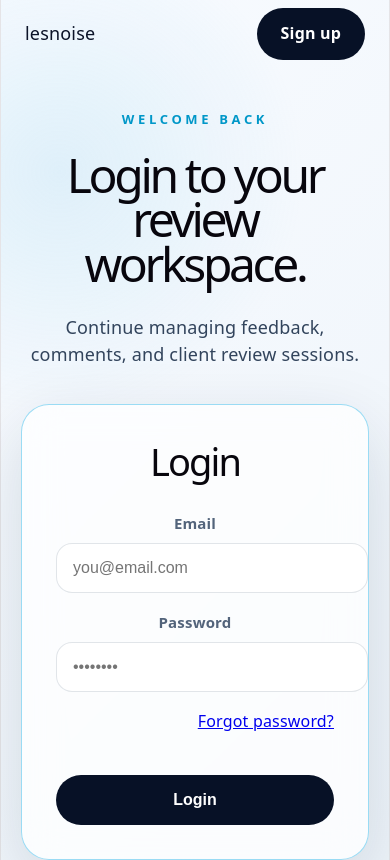
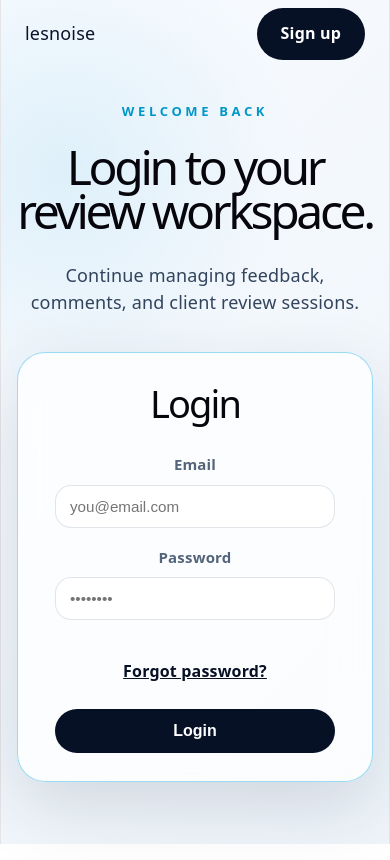
Before and after one commit to emiliagrama/lesnoise-frontend, a React app: page /login in a window 390 px wide. Built offline with nearby package versions, Linux system fonts and the light colour scheme; the HTML template or start-up script is replaced by a standard one.

Commit message:
Improve dashboard card handling

```diff
--- a/src/pages/Dashboard.css
+++ b/src/pages/Dashboard.css
@@ -104,6 +104,7 @@
     border-color 0.2s ease,
     box-shadow 0.2s ease,
     background 0.2s ease;
+
 }
 
 .dashboard-input:focus {
@@ -152,8 +153,19 @@
 .dashboard-card__top {
   display: flex;
   justify-content: space-between;
+  align-items: flex-start;
   gap: 18px;
   margin-bottom: 26px;
+}
+
+.dashboard-card__top > div:first-child {
+  flex: 1;
+  min-width: 0;
+}
+
+.dashboard-card__meta {
+  flex-shrink: 0;
+  white-space: nowrap;
 }
 
 .dashboard-card h3 {
@@ -161,6 +173,9 @@
   font-size: 1.70rem;
   letter-spacing: -0.04em;
   color: #2296b9;
+  overflow: hidden;
+  text-overflow: ellipsis;
+  white-space: nowrap;
 }
 
 .dashboard-card p {
@@ -168,7 +183,7 @@
   color: #64748b;
   line-height: 1.6;
   word-break: break-word;
-    font-size: 0.9rem;
+  font-size: 0.9rem;
   opacity: 0.7;
 }
 
@@ -353,16 +368,26 @@
     width: min(100% - 28px, 1180px);
   }
 
-  .dashboard-page {
-    padding-top: 34px;
-  }
-
   .dashboard-title {
     font-size: 2.5rem;
   }
 
   .dashboard-card__top {
     flex-direction: column;
+  }
+
+  .dashboard-card__top > div:first-child {
+  width: 100%;
+  min-width: 0;
+  overflow: hidden;
+  }
+
+  .dashboard-card h3 {
+    width: 100%;
+    max-width: 100%;
+    overflow: hidden;
+    text-overflow: ellipsis;
+    white-space: nowrap;
   }
 
   .dashboard-card__actions {
--- a/src/pages/Dashboard.jsx
+++ b/src/pages/Dashboard.jsx
@@ -264,6 +264,7 @@ return (
             placeholder="Review name"
             value={name}
             onChange={(e) => setName(e.target.value)}
+            maxLength={30}
             required
             disabled={isCreating}
           />
@@ -369,6 +370,7 @@ return (
                 className="dashboard-input"
                 value={renameValue}
                 onChange={(e) => setRenameValue(e.target.value)}
+                maxLength={30}
                 autoFocus
               />
 
--- a/src/pages/Login.css
+++ b/src/pages/Login.css
@@ -1,3 +1,6 @@
+.login-page * {
+  box-sizing: border-box;
+}
 .login-page {
   min-height: 100vh;
   background:
@@ -135,6 +138,11 @@
   white-space: pre-line;
 }
 
+.login-switch p {
+  color: #071126;
+  font-weight: 800;
+}
+
 @media (max-width: 850px) {
   .login-shell {
     margin-top: 40px;
@@ -150,3 +158,33 @@
     font-size: 18px;
   }
 }
+
+@media (max-width: 768px) {
+  .login-shell {
+    width: min(100% - 32px, 380px);
+    margin-top: 32px;
+  }
+
+  .login-card {
+    padding: 28px;
+  }
+
+  .login-card form {
+    max-width: 280px;
+    margin: 0 auto;
+  }
+
+  .login-card input,
+  .login-card button {
+    width: 100%;
+  }
+
+  .login-card input {
+    padding: 12px 14px;
+    font-size: 0.95rem;
+  }
+
+  .login-card button {
+    padding: 13px 16px;
+  }
+}
--- a/src/pages/Login.jsx
+++ b/src/pages/Login.jsx
@@ -68,7 +68,7 @@ export default function Login() {
               />
             </label>
 
-            <p style={{ textAlign: "right", marginBottom: "1rem" }}>
+            <p className="signup-switch">
               <Link to="/forgot-password">
                 Forgot password?
               </Link>
--- a/src/pages/ReviewPage.jsx
+++ b/src/pages/ReviewPage.jsx
@@ -12,7 +12,7 @@ export default function ReviewPage() {
   const [error, setError] = useState("");
   const [copiedClientLink, setCopiedClientLink] = useState(false);
   const [copiedSnippet, setCopiedSnippet] = useState(false);
-  const [showInstall, setShowInstall] = useState(true);
+  const [showInstall, setShowInstall] = useState(false);
 
   useEffect(() => {
     const loadReview = async () => {
@@ -78,7 +78,7 @@ export default function ReviewPage() {
 
   return (
     <main className="review-page">
-      {isDeveloperView && <AppNavbar showBackToDashboard />}
+      {isDeveloperView && <AppNavbar showSettings={false} />}
       <header className="review-header">
         <div className="review-shell review-header__inner">
           <div className="review-view-badge">
--- a/src/pages/Signup.css
+++ b/src/pages/Signup.css
@@ -1,3 +1,7 @@
+.signup-page * {
+  box-sizing: border-box;
+}
+
 .signup-page {
   min-height: 100vh;
   background:
@@ -123,7 +127,7 @@
   font-weight: 600;
 }
 
-.signup -switch a {
+.signup-switch a {
   color: #071126;
   font-weight: 800;
 }
@@ -149,3 +153,33 @@
     font-size: 18px;
   }
 }
+
+@media (max-width: 768px) {
+  .signup-shell {
+    width: min(100% - 32px, 380px);
+    margin-top: 32px;
+  }
+
+  .signup-card {
+    padding: 28px;
+  }
+
+  .signup-card form {
+    max-width: 280px;
+    margin: 0 auto;
+  }
+
+  .signup-card input,
+  .signup-card button {
+    width: 100%;
+  }
+
+  .signup-card input {
+    padding: 12px 14px;
+    font-size: 0.95rem;
+  }
+
+  .signup-card button {
+    padding: 13px 16px;
+  }
+}
```
Also changed, not shown: src/components/AppNavbar.css (line endings or trailing spaces).
